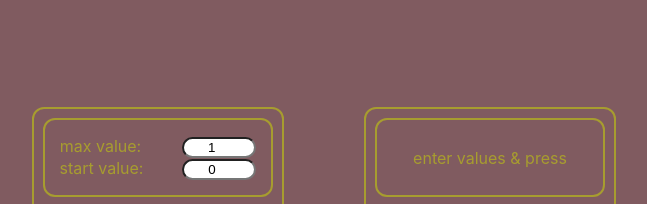
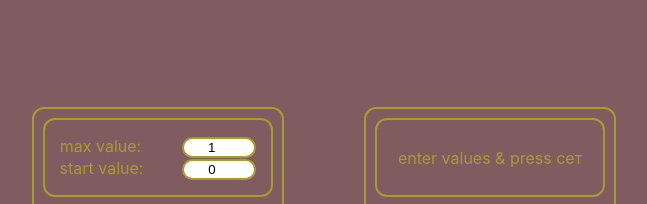
Before and after one commit to vova-khimichenko/counter, a React (Create React App) app: page / in a window 1280 px wide. Shown: the part 216-420 px from the top of the page, without its empty margins (316-963 px from the left). Built offline with nearby package versions, Linux system fonts and the light colour scheme.

Commit message:
variant 3

```diff
--- a/src/App.jsx
+++ b/src/App.jsx
@@ -11,30 +11,27 @@ class App extends React.Component {
     }
 
     state = {
+        currentCount: 0,
         maxCount: 1,
         startCount: 0,
         isDataEntering: false,
         maxError: false,
         startError: false,
-        upError: false,
+        upCountMax: false,
     }
 
-    upCount = () => {
+    maxCountValue = (maxValue) => {
         this.setState({
-            startCount: this.state.startCount + 1
+            maxCount: maxValue,
         }, () => {
-            if (this.state.startCount === this.state.maxCount) {
-                this.setState({
-                    upError: true
-                })
-            }
+            this.countValue(this.state.maxCount, this.state.startCount)
         })
     }
-
-    countReset = () => {
+    startCountValue = (startValue) => {
         this.setState({
-            startCount: this.state.startCount,
-            upError: false
+            startCount: startValue,
+        }, () => {
+            this.countValue(this.state.maxCount, this.state.startCount)
         })
     }
 
@@ -46,7 +43,8 @@ class App extends React.Component {
         } else {
             this.setState({
                 maxError: false,
-                maxCount: maxValue
+                upCountMax: false,
+                isDataEntering: false
             })
         }
         if (startValue < 0 || startValue >= maxValue) {
@@ -56,33 +54,57 @@ class App extends React.Component {
         } else {
             this.setState({
                 startError: false,
-                startCount: startValue
+                upCountMax: false,
+                isDataEntering: false
             })
         }
     }
 
     setCount = () => {
         this.setState({
+            currentCount: this.state.startCount,
             isDataEntering: true
-            // }, () => {
-            //     saveState(this.state)
+            }, () => {
+                saveState(this.state)
         })
     }
 
+    upCount = () => {
+        this.setState({
+            currentCount: this.state.currentCount + 1
+        }, () => {
+            if (this.state.currentCount === this.state.maxCount) {
+                this.setState({
+                    upCountMax: true,
+                })
+            }
+        })
+    }
+
+    countReset = () => {
+        this.setState({
+            currentCount: this.state.startCount,
+            upCountMax: false
+        })
+    }
 
     render = () => {
 
         return (
             <div className={styles.App}>
-                <CounterSettings maxError={this.state.maxError}
+                <CounterSettings maxCount={this.state.maxCount}
+                                 startCount={this.state.startCount}
+                                 maxError={this.state.maxError}
                                  startError={this.state.startError}
                                  isDataEntering={this.state.isDataEntering}
+                                 maxCountValue={this.maxCountValue}
+                                 startCountValue={this.startCountValue}
                                  countValue={this.countValue}
                                  setCount={this.setCount}/>
                 <Counter maxError={this.state.maxError}
                          startError={this.state.startError}
-                         upError={this.state.upError}
-                         startCount={this.state.startCount}
+                         upCountMax={this.state.upCountMax}
+                         currentCount={this.state.currentCount}
                          isDataEntering={this.state.isDataEntering}
                          upCount={this.upCount}
                          countReset={this.countReset}/>
--- a/src/App.module.css
+++ b/src/App.module.css
@@ -1,5 +1,4 @@
-.App
-{
+.App {
     display: flex;
     align-items: center;
     justify-content: center;
@@ -9,8 +8,7 @@
     background: #805b60;
 }
 
-.container
-{
+.container {
     display: flex;
     align-items: center;
     flex-direction: column;
@@ -25,8 +23,7 @@
     border-radius: 12px;
 }
 
-.counter
-{
+.counter {
     font-size: medium;
 
     display: flex;
@@ -42,8 +39,23 @@
     border-radius: 12px;
 }
 
-.counterSettings
-{
+.upCountMax {
+    font-size: 52px;
+
+    color: #9ef9e8;
+}
+
+.isDataEntering {
+    font-size: 32px;
+}
+
+.countIncorrect {
+    font-size: medium;
+
+    color: #9ef9e8;
+}
+
+.counterSettings {
     font-size: medium;
 
     flex-direction: column;
@@ -51,28 +63,7 @@
     composes: counter;
 }
 
-.countString
-{
-    font-size: medium;
-}
-
-.upError
-{
-    font-size: xx-large;
-
-    color: #9ef9e8;
-}
-
-.countIncorrect
-{
-    font-size: medium;
-
-    color: #9ef9e8;
-}
-
-
-.buttons
-{
+.buttons {
     display: flex;
     align-items: center;
     justify-content: space-around;
@@ -84,8 +75,7 @@
     border-radius: 12px;
 }
 
-.button
-{
+.button {
     font-size: medium;
 
     display: flex;
@@ -101,46 +91,39 @@
     background: #a79d2f;
 }
 
-.button:disabled
-{
+.button:disabled {
     color: #805b60;
     background-color: #756731;
 }
 
-.button:focus
-{
+.button:focus {
     outline: none;
 }
 
-.button:active
-{
+.button:active {
     color: #a79d2f;
     background: #805b60;
 }
 
-.value
-{
+.value {
     width: 66px;
     margin-left: 39px;
 
     text-align: center;
-
+    border: solid 2px #a79d2f;
     border-radius: 12px;
 }
 
-.value:focus
-{
+.value:focus {
     outline: none;
 }
 
-.valueError
-{
+.valueError {
     background-color: #9ef9e8;
 
     composes: value;
 }
 
-.maxValue
-{
+.maxValue {
     margin-right: 2px;
 }
--- a/src/Counter.jsx
+++ b/src/Counter.jsx
@@ -6,21 +6,26 @@ class Counter extends React.Component {
 
     render = () => {
 
-        let classCount = this.props.upError
-            ? styles.upError
-            : this.props.startError || this.props.maxError
-                ? styles.countIncorrect
-                : ''
+        let classCount = this.props.startError || this.props.maxError
+            ? styles.countIncorrect
+            : this.props.upCountMax
+                ? styles.upCountMax
+                : this.props.isDataEntering
+                    ? styles.isDataEntering
+                    : ''
 
-        let incDisabled = this.props.upError
-        || !this.props.isDataEntering
+        let counterView = this.props.startError || this.props.maxError
+            ? "incorrect values"
+            : this.props.upCountMax || this.props.isDataEntering
+                ? this.props.currentCount
+                : "enter values & press сет"
 
+        let incDisabled = this.props.maxError || this.props.startError
+            || !this.props.isDataEntering || this.props.upCountMax
 
-        let counterView = this.props.isDataEntering
-            ? this.props.startCount
-            : this.props.startError || this.props.maxError
-                ? "incorrect values"
-                : "enter values & press"
+        let resetDisabled = this.props.maxError || this.props.startError
+            || !this.props.isDataEntering
+
 
         return (
             <div className={styles.App}>
@@ -34,7 +39,7 @@ class Counter extends React.Component {
                         <Button disabled={incDisabled}
                                 onClick={this.props.upCount}
                                 name={'inc'}/>
-                        <Button disabled={!this.props.isDataEntering}
+                        <Button disabled={resetDisabled}
                                 onClick={this.props.countReset}
                                 name={'reset'}/>
                     </div>
--- a/src/CounterSettings.jsx
+++ b/src/CounterSettings.jsx
@@ -4,25 +4,12 @@ import Button from "./Button";
 
 class CounterSettings extends React.Component {
 
-    state = {
-        maxValue: 1,
-        startValue: 0
-    }
-
     maxCountValue = (event) => {
-        this.setState({
-            maxValue: +event.currentTarget.value,
-        }, () => {
-            this.props.countValue(this.state.maxValue, this.state.startValue)
-        })
+        this.props.maxCountValue(+event.currentTarget.value)
     }
 
     startCountValue = (event) => {
-        this.setState({
-            startValue: +event.currentTarget.value,
-        }, () => {
-            this.props.countValue(this.state.maxValue, this.state.startValue)
-        })
+        this.props.startCountValue(+event.currentTarget.value)
     }
 
     render = () => {
@@ -33,8 +20,8 @@ class CounterSettings extends React.Component {
         let classStartError = this.props.startError
             ? styles.valueError : styles.value
 
-        let setDisabled = this.props.isDataEntering
-            || this.props.maxError || this.props.startError
+        let setDisabled = this.props.maxError || this.props.startError
+            || this.props.isDataEntering
 
         return (
             <div className={styles.App}>
@@ -45,14 +32,14 @@ class CounterSettings extends React.Component {
                             <input className={classMaxError}
                                    type={'number'}
                                    onChange={this.maxCountValue}
-                                   value={this.state.maxValue}/>
+                                   value={this.props.maxCount}/>
                         </div>
                         <div>
                             <span>start value:</span>
                             <input className={classStartError}
                                    type={'number'}
                                    onChange={this.startCountValue}
-                                   value={this.state.startValue}/>
+                                   value={this.props.startCount}/>
                         </div>
                     </div>
                     <div className={styles.buttons}>
```
Also changed, not shown: src/Display.jsx (deleted, +0 -18 lines).
